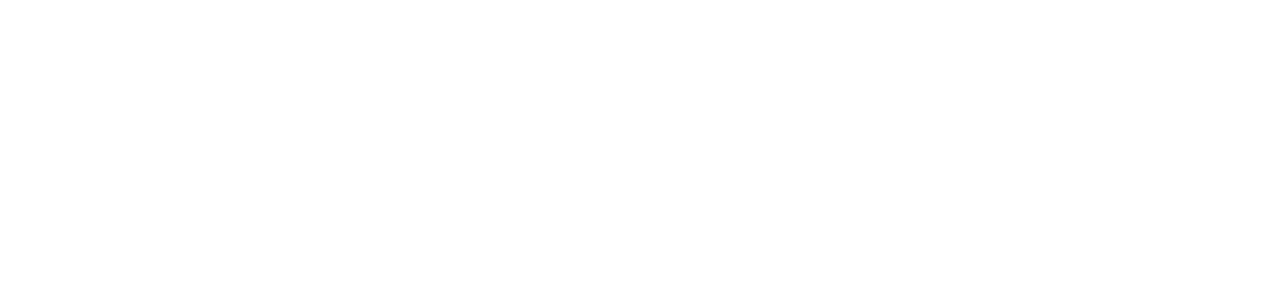
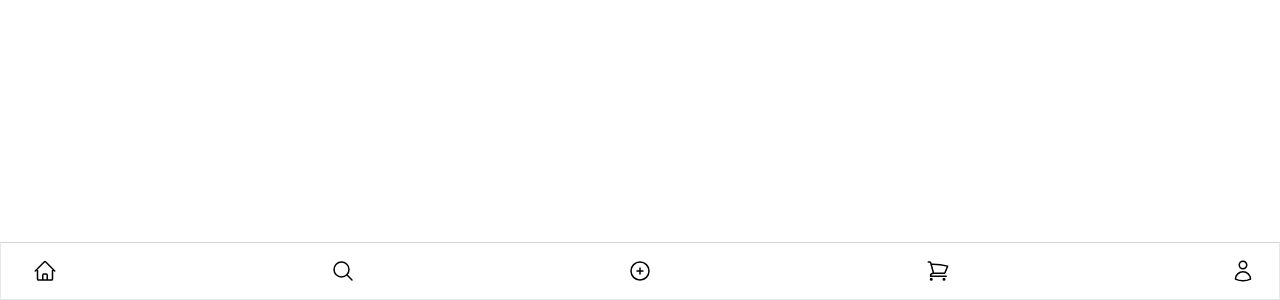
Before and after one commit to AbolfazlMarzban/beautyno-pwa, a React (Create React App) app: page /search in a window 1280 px wide. Before the commit this address had no page. Shown: the part 500-800 px from the top of the page. Built offline with nearby package versions, Linux system fonts and the light colour scheme.

Commit message:
abol 1402-10-13

```diff
--- a/src/App.js
+++ b/src/App.js
@@ -11,6 +11,7 @@
 import UserPage from './components/user/userPage';
 import UserListGallery from './components/user/userListGallery';
 import ProfileInfo from './components/profile/profileInfo/profileInfo';
+import Search from './components/search/searchPage';
 import 'animate.css';
 
 function App() {
@@ -27,6 +28,7 @@
         <Route path='/profile/support' element={<ProfileSupport />} />
         <Route path='/user' element={<UserPage />} />
         <Route path='/user/gallery' element={<UserListGallery />} />
+        <Route path='/search' element={<Search />} />
       </Routes>
     </div>
   );
--- a/src/components/navbar.jsx
+++ b/src/components/navbar.jsx
@@ -25,6 +25,7 @@
           </Link>
         </li>
         <li className="my-4">
+          <Link to={'/search'} className="flex">
           <svg
             xmlns="http://www.w3.org/2000/svg"
             fill="none"
@@ -39,6 +40,7 @@
               d="M21 21l-5.197-5.197m0 0A7.5 7.5 0 105.196 5.196a7.5 7.5 0 0010.607 10.607z"
             />
           </svg>
+          </Link>
         </li>
         <li className="my-4">
         <svg xmlns="http://www.w3.org/2000/svg" fill="none" viewBox="0 0 24 24" stroke-width="1.5" stroke="currentColor" class="w-6 h-6">
--- /dev/null
+++ b/src/components/search/searchPage.jsx
@@ -0,0 +1,15 @@
+import React from 'react';
+import Navbar from '../navbar';
+
+export default function Search() {
+    return (
+        <div className='flex flex-col items-center h-full'>
+        <div className="w-full max-w-3xl">
+          {/* <HomeServices />  */}
+          </div>
+          <div className="w-full">
+            <Navbar />
+          </div>
+        </div>
+    );
+}
```
